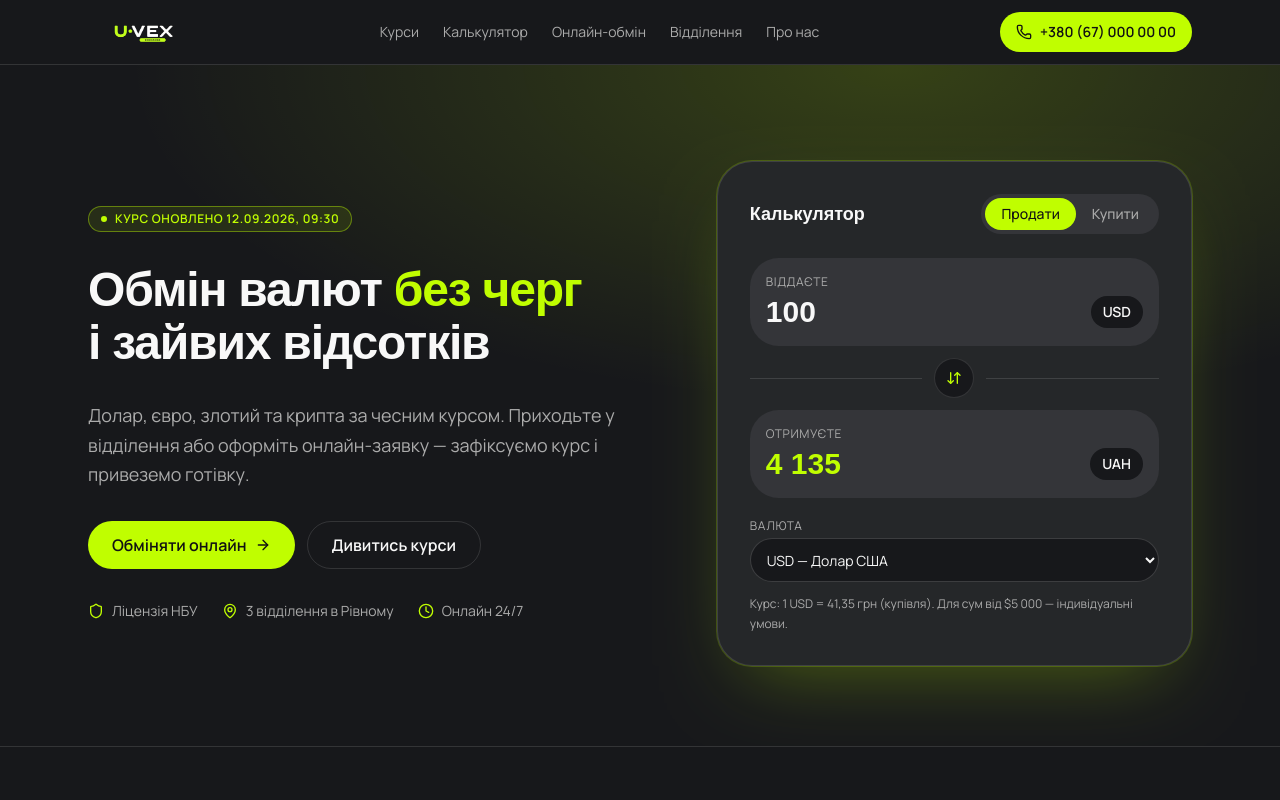
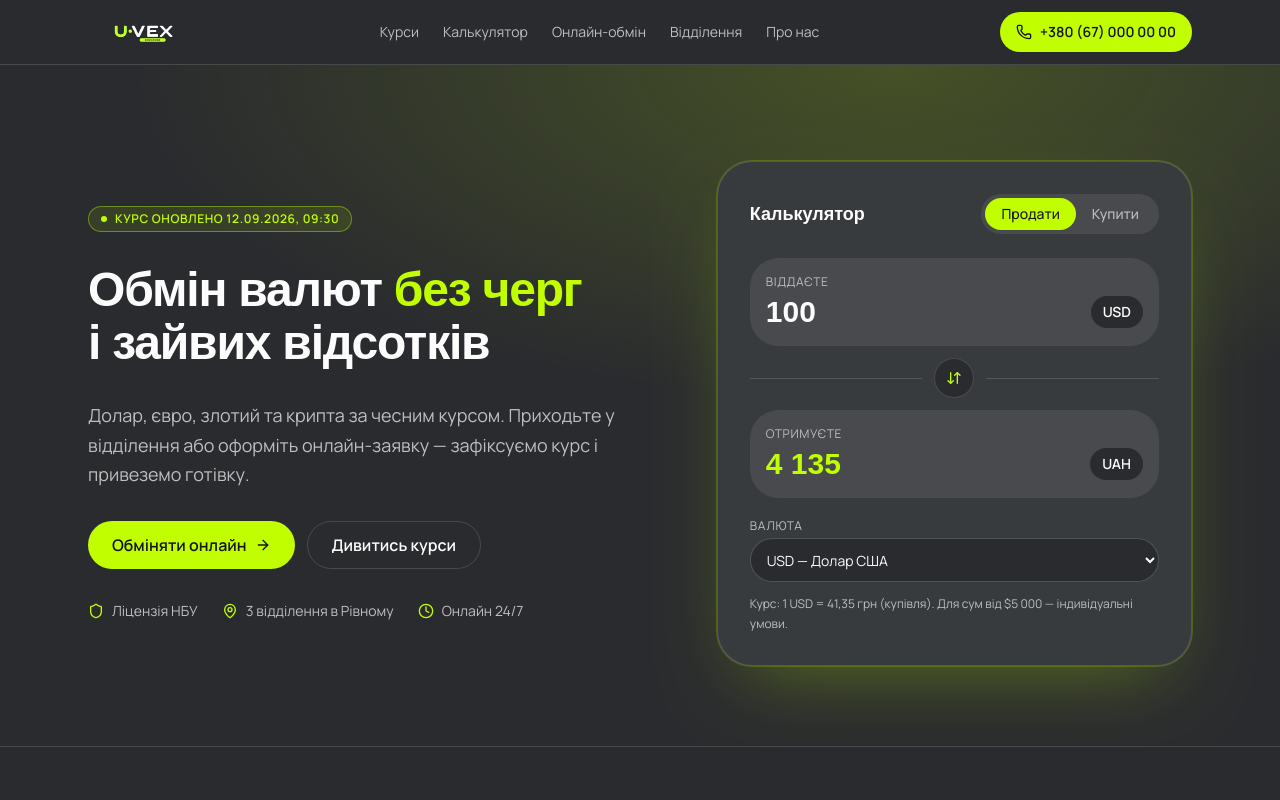
Before and after one commit to arsenidze-glitch/u-vex, a Next.js app: page / in a window 1280 px wide. Shown: the top 800 px of the page. Built offline with nearby package versions, Linux system fonts and the light colour scheme; a web font is replaced by a local one.

Commit message:
feat: adjust color scheme values in globals.css

```diff
--- a/app/globals.css
+++ b/app/globals.css
@@ -37,23 +37,23 @@
 
 :root {
   color-scheme: dark;
-  --background: oklch(0.21 0.005 260);
-  --foreground: oklch(0.98 0 0);
-  --card: oklch(0.27 0.006 260);
-  --card-foreground: oklch(0.98 0 0);
-  --popover: oklch(0.27 0.006 260);
-  --popover-foreground: oklch(0.98 0 0);
+  --background: oklch(0.29 0.006 260);
+  --foreground: oklch(0.99 0 0);
+  --card: oklch(0.35 0.007 260);
+  --card-foreground: oklch(0.99 0 0);
+  --popover: oklch(0.35 0.007 260);
+  --popover-foreground: oklch(0.99 0 0);
   --primary: oklch(0.92 0.24 125);
-  --primary-foreground: oklch(0.18 0 0);
-  --secondary: oklch(0.33 0.006 260);
-  --secondary-foreground: oklch(0.98 0 0);
-  --muted: oklch(0.33 0.006 260);
-  --muted-foreground: oklch(0.74 0 0);
+  --primary-foreground: oklch(0.2 0 0);
+  --secondary: oklch(0.41 0.007 260);
+  --secondary-foreground: oklch(0.99 0 0);
+  --muted: oklch(0.41 0.007 260);
+  --muted-foreground: oklch(0.8 0 0);
   --accent: oklch(0.92 0.24 125);
-  --accent-foreground: oklch(0.18 0 0);
-  --destructive: oklch(0.65 0.22 25);
-  --border: oklch(1 0 0 / 12%);
-  --input: oklch(1 0 0 / 16%);
+  --accent-foreground: oklch(0.2 0 0);
+  --destructive: oklch(0.7 0.2 25);
+  --border: oklch(1 0 0 / 14%);
+  --input: oklch(1 0 0 / 18%);
   --ring: oklch(0.92 0.24 125);
   --radius: 1rem;
 }
```
